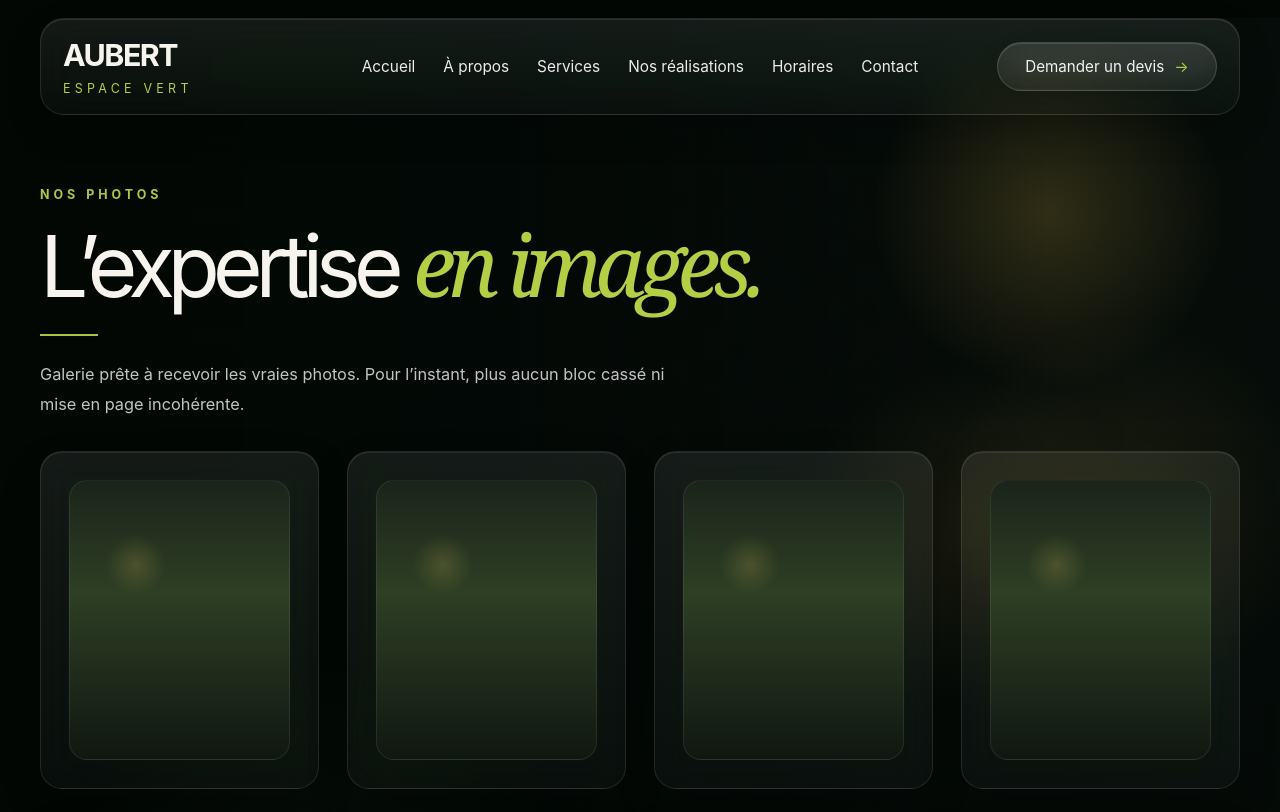
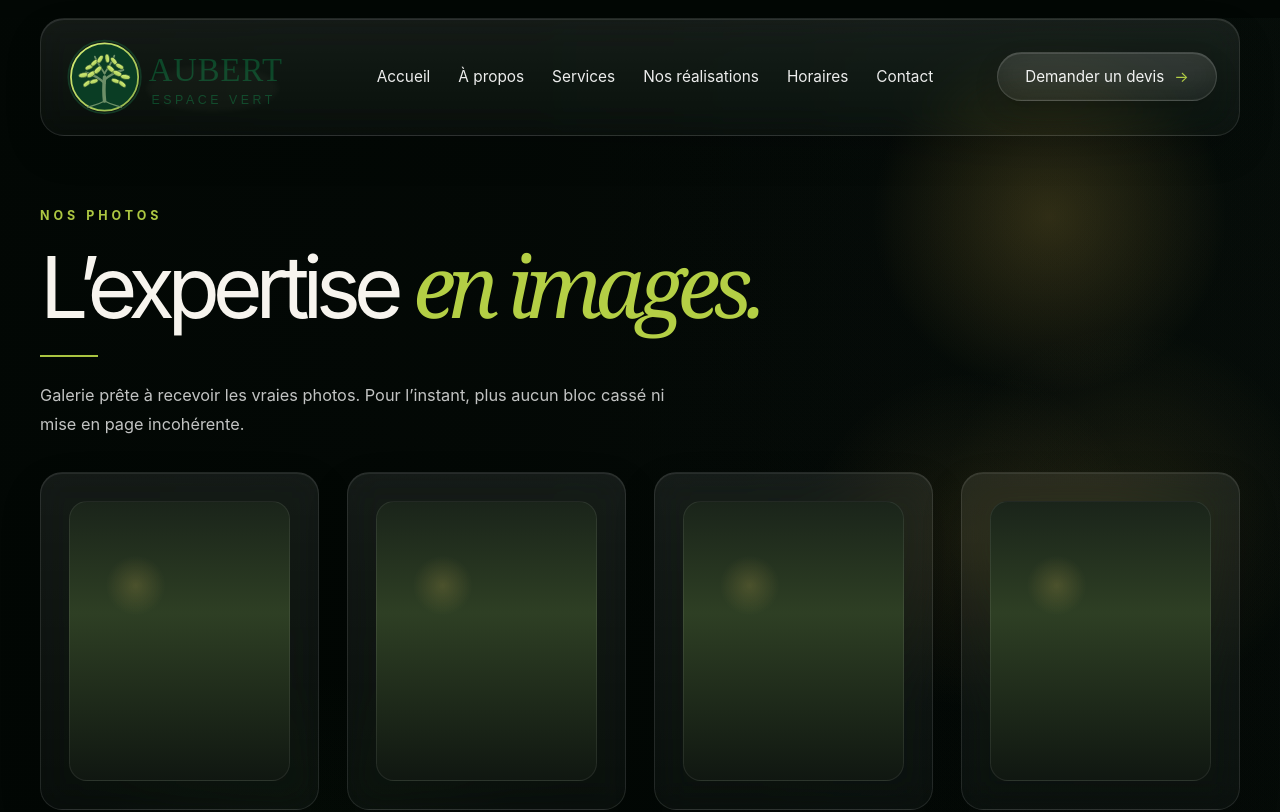
Before and after one commit to corpmalf-pixel/aubert-espace-vert, a React (Vite) app: page /photos in a window 1280 px wide. Shown: the top 812 px of the page. Built offline with nearby package versions, Linux system fonts and the light colour scheme.

Commit message:
Add clean Aubert header logo

```diff
--- a/src/components/NavHeader.jsx
+++ b/src/components/NavHeader.jsx
@@ -1,4 +1,5 @@
 import { NavLink } from 'react-router-dom'
+import logoAubert from '../assets/logo-aubert.svg'
 
 const items = [
   ['Accueil', '/accueil'],
@@ -14,8 +15,7 @@ export default function NavHeader({ className = '', ctaLabel = 'Demander un devi
     <header className={className}>
       {showLogo ? (
         <div className="logo-block">
-          <span className="logo-title">AUBERT</span>
-          <span className="logo-subtitle">ESPACE VERT</span>
+          <img src={logoAubert} alt="Aubert Espace Vert" className="site-logo" />
         </div>
       ) : <div />}
 
--- a/src/styles.css
+++ b/src/styles.css
@@ -58,7 +58,7 @@ img, svg, canvas { max-width: 100%; display: block; }
 
 .page-header {
   display: grid;
-  grid-template-columns: 220px 1fr auto;
+  grid-template-columns: 300px 1fr auto;
   align-items: center;
   gap: 24px;
   padding: 18px 22px;
@@ -73,9 +73,18 @@ img, svg, canvas { max-width: 100%; display: block; }
 
 .logo-block {
   display: flex;
-  flex-direction: column;
-  gap: 8px;
+  align-items: center;
+  min-width: 0;
 }
+
+.site-logo {
+  display: block;
+  width: 100%;
+  max-width: 280px;
+  height: auto;
+  object-fit: contain;
+}
+
 .logo-title {
   font-size: 1.9rem;
   letter-spacing: -0.05em;
@@ -88,8 +97,25 @@ img, svg, canvas { max-width: 100%; display: block; }
   color: var(--accent);
 }
 
-.site-logo {
-  display: none;
+@media (max-width: 1280px) {
+  .page-header {
+    grid-template-columns: 250px 1fr auto;
+  }
+  .site-logo {
+    max-width: 230px;
+  }
+}
+
+@media (max-width: 1100px) {
+  .site-logo {
+    max-width: 220px;
+  }
+}
+
+@media (max-width: 760px) {
+  .site-logo {
+    max-width: 190px;
+  }
 }
 
 .site-nav {
```
Also changed, not shown: src/assets/logo-aubert.svg (added).
